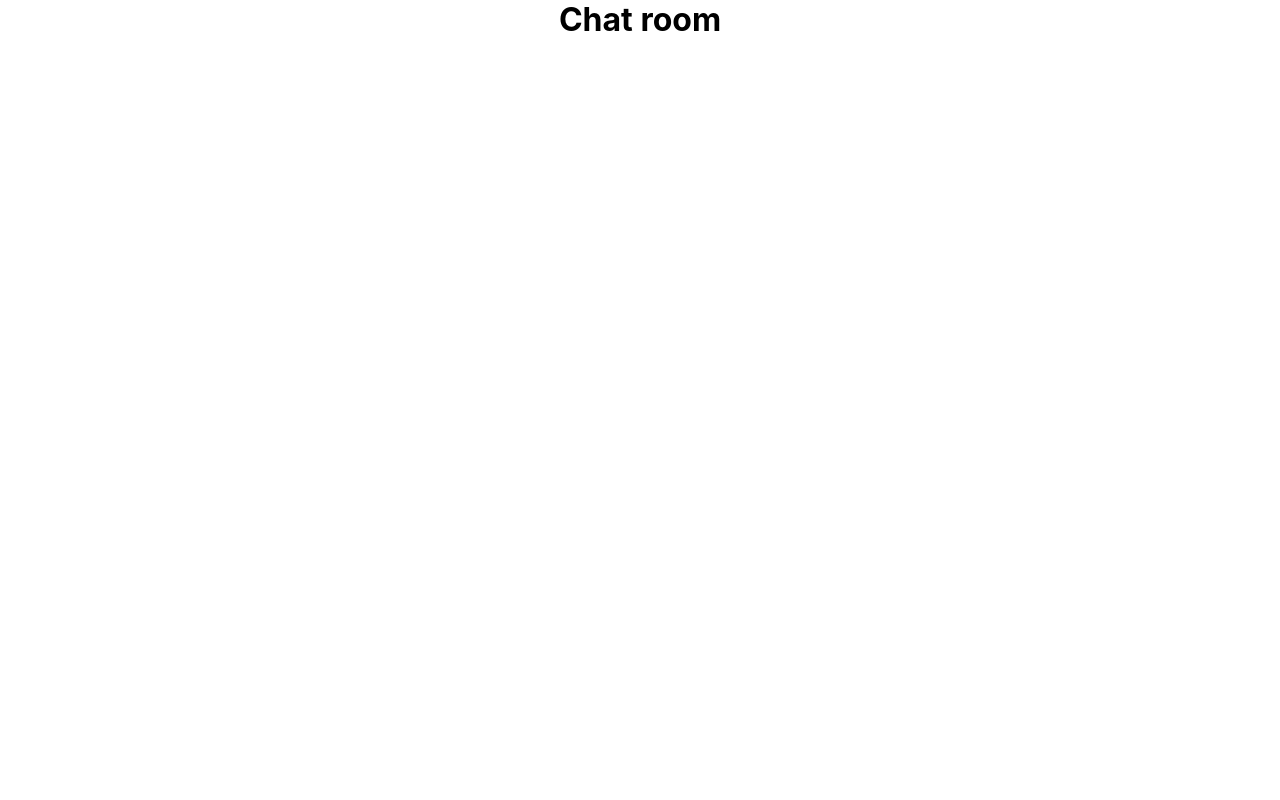
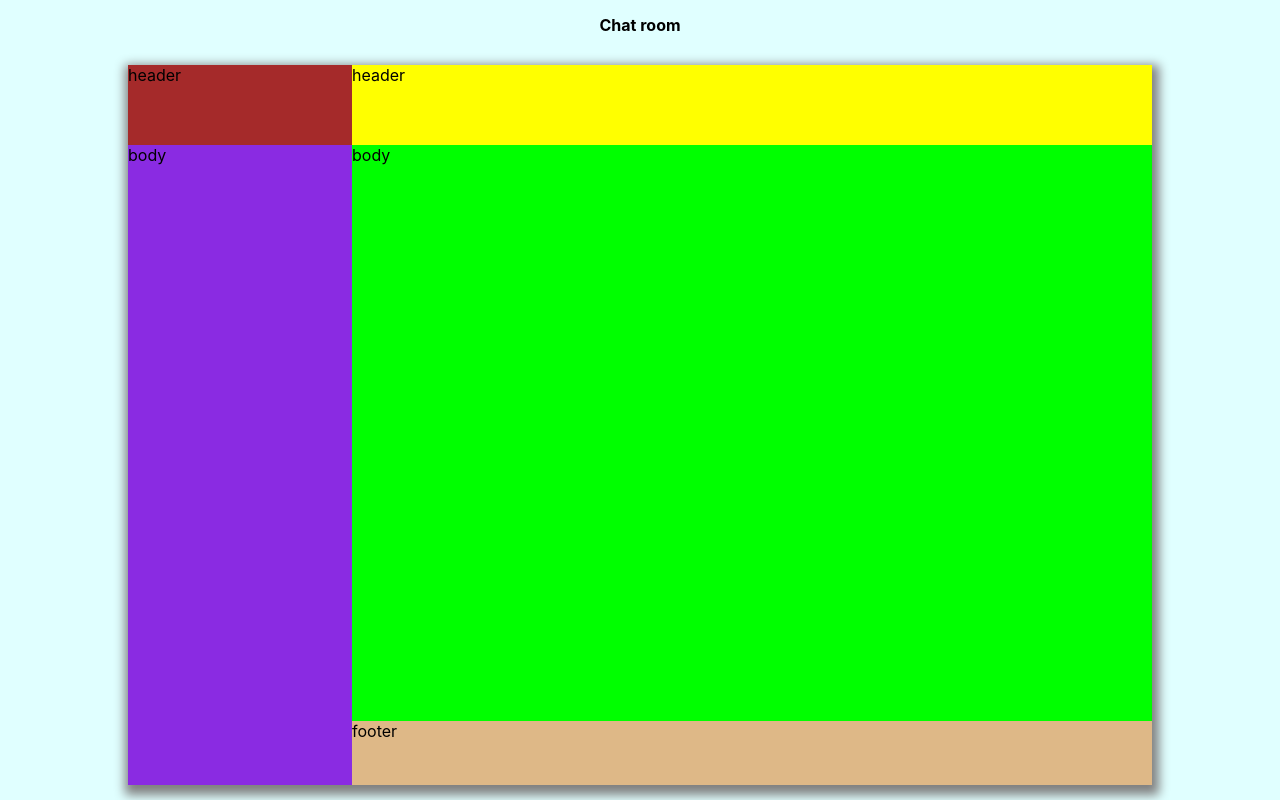
Before and after one commit to dkgian/chat-app, a React (Create React App) app: page / in a window 1280 px wide. Built offline with nearby package versions, Linux system fonts and the light colour scheme.

Commit message:
positioned areas

```diff
--- a/src/App.css
+++ b/src/App.css
@@ -2,7 +2,17 @@
   margin: 0px;
 }
 
-body {
+.app {
   display: grid;
   place-items: center;
+  background: lightcyan;
+  height: 100vh;
 }
+
+.app__body {
+  display: flex;
+  background: lightyellow;
+  height: 90vh;
+  width: 80vw;
+  box-shadow: 2px 5px 10px 5px grey;
+}
--- a/src/App.js
+++ b/src/App.js
@@ -1,11 +1,17 @@
 import React from 'react'
+
+import { SideBar, ChatWindow } from './components'
 
 import './App.css'
 
 function App() {
   return (
     <div className="app">
-      <h1>Chat room</h1>
+      <h4>Chat room</h4>
+      <div className="app__body">
+        <SideBar />
+        <ChatWindow />
+      </div>
     </div>
   )
 }
--- /dev/null
+++ b/src/components/ChatWindow/ChatWindow.css
@@ -0,0 +1,18 @@
+.chatwindow {
+  position: relative;
+  background: lime;
+  flex-grow: 1;
+}
+
+.chatwindow__header {
+  background: yellow;
+  height: 10vh;
+}
+
+.chatwindow__footer {
+  position: absolute;
+  bottom: 0;
+  background: burlywood;
+  height: 8vh;
+  width: 100%;
+}
--- /dev/null
+++ b/src/components/ChatWindow/ChatWindow.js
@@ -0,0 +1,13 @@
+import React from 'react'
+
+import './ChatWindow.css'
+
+export const ChatWindow = () => {
+  return (
+    <div className="chatwindow">
+      <div className="chatwindow__header">header</div>
+      <div className="chatwindow__body">body</div>
+      <div className="chatwindow__footer">footer</div>
+    </div>
+  )
+}
--- /dev/null
+++ b/src/components/SideBar/SideBar.css
@@ -0,0 +1,9 @@
+.sidebar {
+  background: blueviolet;
+  flex: 0.3;
+}
+
+.sidebar__header {
+  background: brown;
+  height: 10vh;
+}
--- /dev/null
+++ b/src/components/SideBar/SideBar.js
@@ -0,0 +1,13 @@
+import React from 'react'
+
+import './SideBar.css'
+
+export const SideBar = () => {
+  return (
+    <div className="sidebar">
+      <div className="sidebar__header">header</div>
+
+      <div className="sidebar__body">body</div>
+    </div>
+  )
+}
--- /dev/null
+++ b/src/components/index.js
@@ -0,0 +1,2 @@
+export * from './SideBar/SideBar'
+export * from './ChatWindow/ChatWindow'
```
